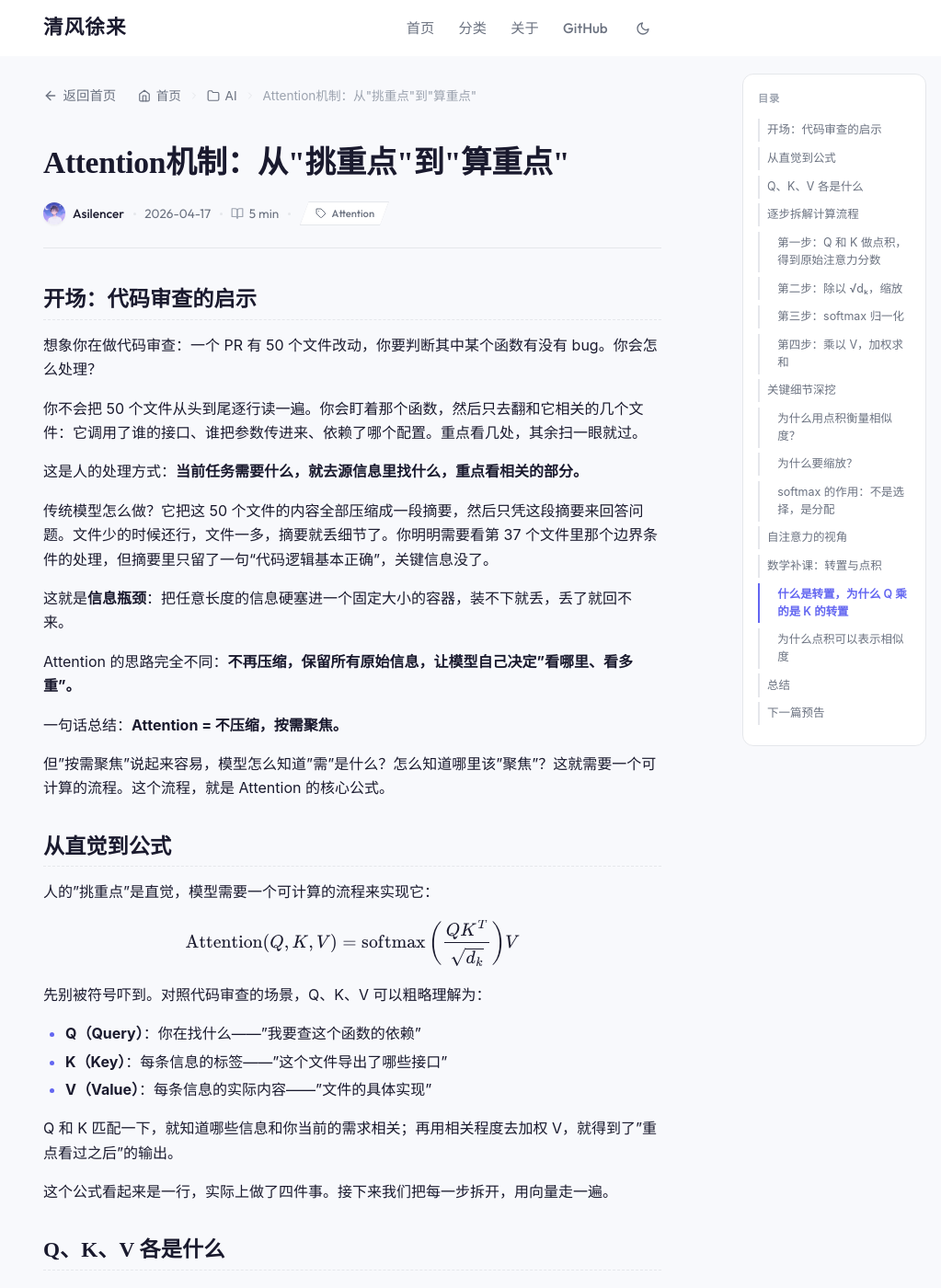
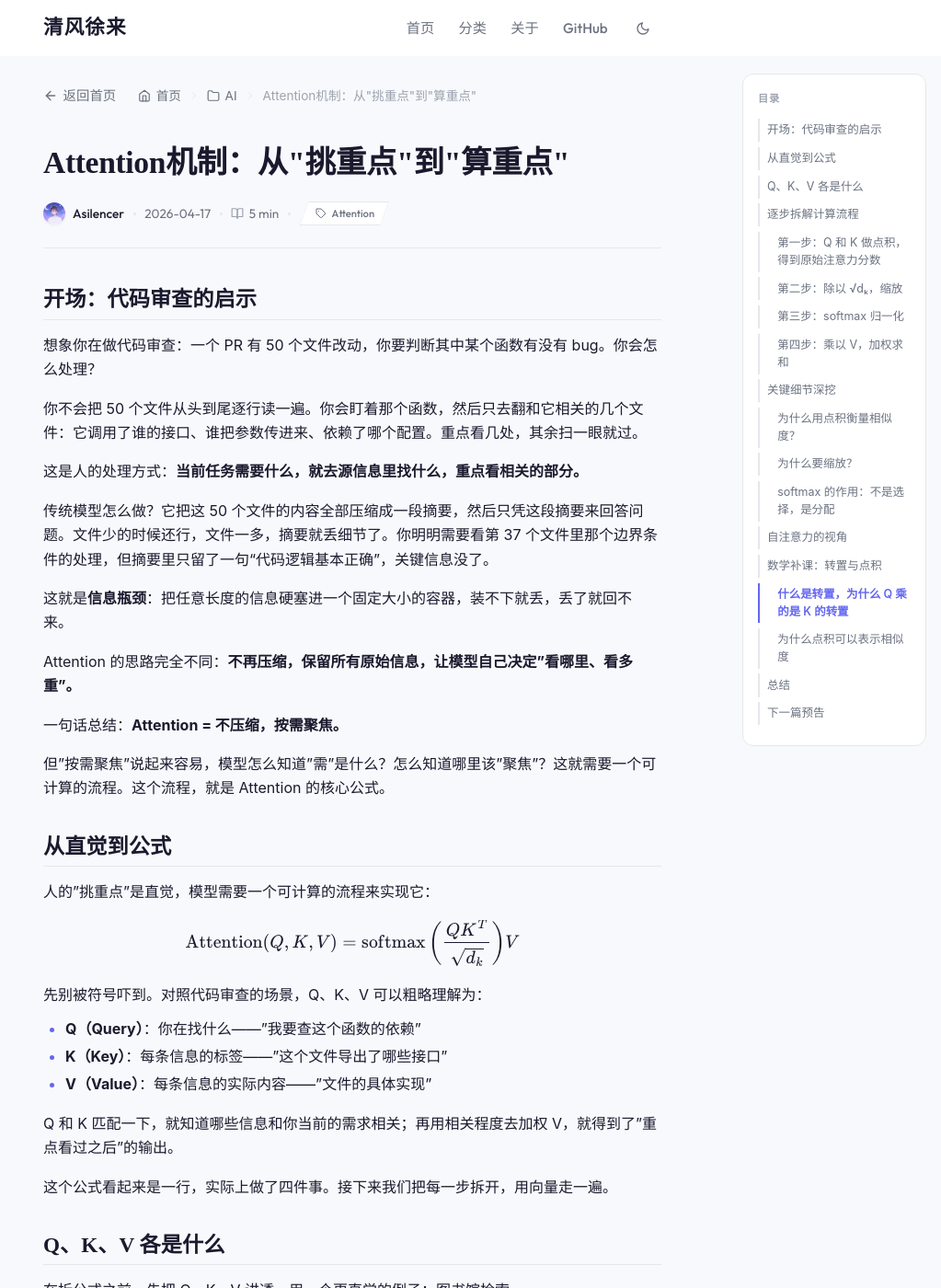
Before and after one commit to Asilencer/asilencer.github.io, a Jekyll site: the page built from _posts/2026-04-17-attention.md, in a window 1280 px wide and 1400 px high. Shown: the whole window at 92% size, without its empty margins (257-1280 px from the left). Built offline with Jekyll 4.4.1, drawn with Linux system fonts in a browser that asks for light colours; some web fonts are replaced.

Commit message:
style: 优化文章正文与公式渲染排版

```diff
--- a/assets/css/style.css
+++ b/assets/css/style.css
@@ -930,6 +930,11 @@
   word-break: break-word;
 }
 
+.post-content > :first-child,
+.page-content > :first-child {
+  margin-top: 0;
+}
+
 .post-content h1,
 .page-content h1,
 .post-content h2,
@@ -951,7 +956,7 @@
   font-size: 1.45rem;
   position: relative;
   padding-bottom: 0.4rem;
-  border-bottom: 1px dashed var(--color-border);
+  border-bottom: 1px solid var(--color-border);
 }
 
 .post-content h2::after,
@@ -967,6 +972,13 @@
 
 .post-content p,
 .page-content p { margin-bottom: 1rem; }
+
+.post-content p + ul,
+.page-content p + ul,
+.post-content p + ol,
+.page-content p + ol {
+  margin-top: -0.35rem;
+}
 
 .post-content ul,
 .post-content ol,
@@ -1048,6 +1060,15 @@
   box-shadow: var(--shadow-md);
 }
 
+.post-content iframe,
+.page-content iframe {
+  display: block;
+  width: 100%;
+  border-radius: var(--radius);
+  margin: 1.5rem 0;
+  box-shadow: var(--shadow-md);
+}
+
 .post-content hr,
 .page-content hr {
   border: none;
@@ -1066,6 +1087,11 @@
 .post-content mjx-container[display="true"],
 .page-content mjx-container[display="true"] {
   margin: 1.1rem 0 !important;
+}
+
+.post-content mjx-container[display="true"] > svg,
+.page-content mjx-container[display="true"] > svg {
+  max-width: 100%;
 }
 
 /* 3D Tech Octagon Grid Layout */
```
